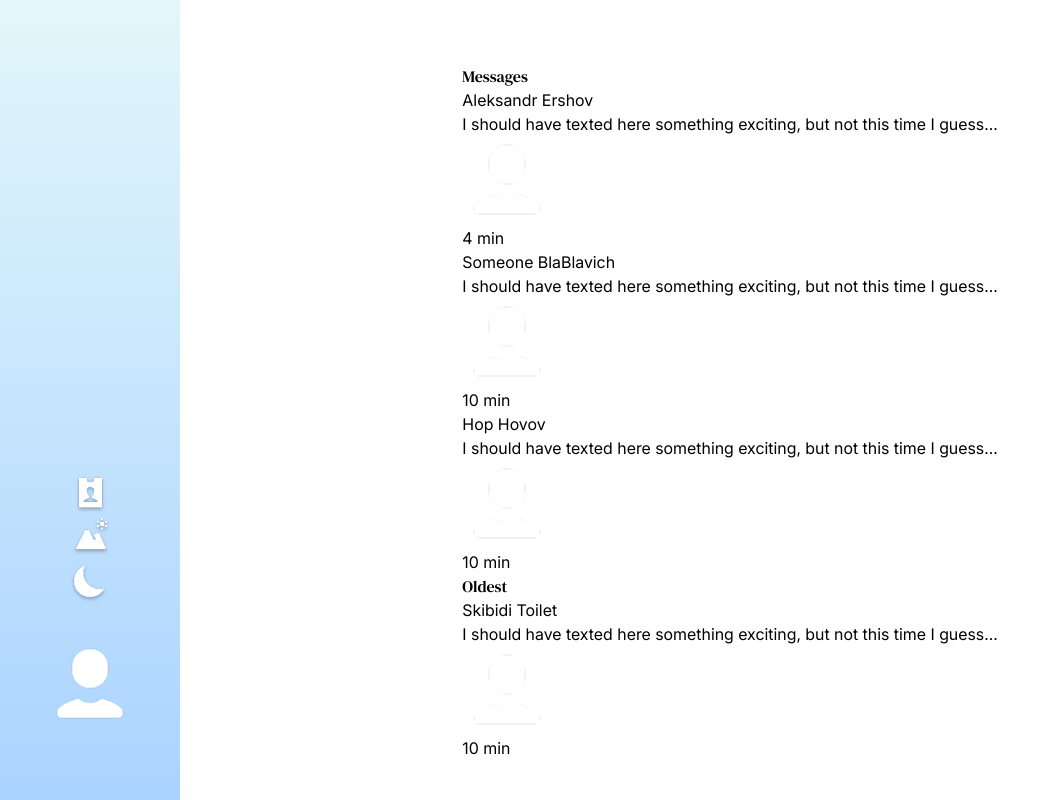
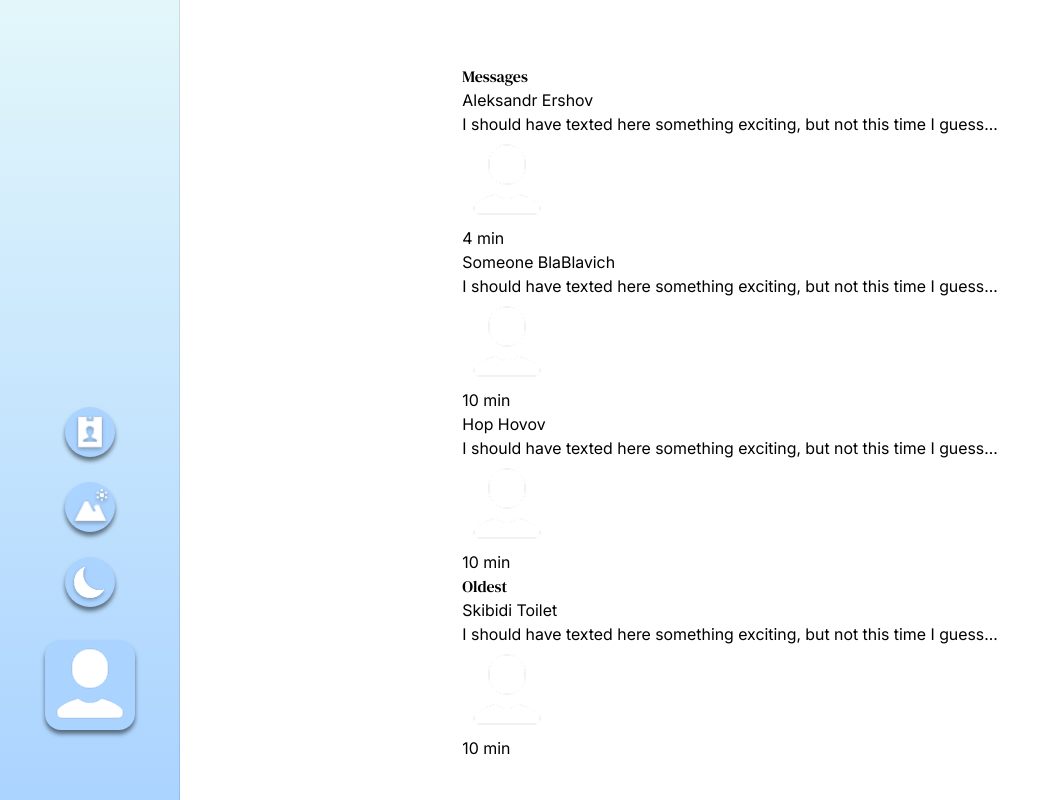
Before and after one commit to AleksandrRise/SkyChat, a React (Vite) app in the folder SkyChat/: page / in a window 1280 px wide. Shown: the whole page, without its empty margins (0-1060 px from the left). Built offline with nearby package versions, Linux system fonts and the light colour scheme.

Commit message:
configured aside using tailwind. Still haven't added any animation to the profile photo

```diff
--- a/SkyChat/src/components/App.tsx
+++ b/SkyChat/src/components/App.tsx
@@ -3,7 +3,7 @@ import Aside from "./aside/Aside"
 
 function App() {
   return (
-    <section className="flex w-full h-screen overflow-hidden">
+    <section className="flex w-full h-screen overflow-hidden text-textColor">
       <Aside />
       <Main />
     </section>
--- a/SkyChat/src/components/aside/Aside.tsx
+++ b/SkyChat/src/components/aside/Aside.tsx
@@ -4,15 +4,32 @@ import nameImg from "../../assets/images/aside/Name Tag.png"
 import defaultPhoto from "../../assets/images/Person.png"
 
 export default function Aside() {
+
+    const classProps = (type: string): string => {
+        const props: string = `bg-primary shadow-icons flex justify-center items-center`
+
+        if (type === "profile") {
+            return `${props} w-22.5 h-22.5 rounded-2xl`
+        }
+        return `${props} w-12.5 h-12.5 rounded-full hover:scale-110 transition-transform
+        duration-300 active:opacity-50`
+    }
+
     return <aside className="
-    w-45 h-full flex flex-col justify-end items-center bg-gradient-to-t
-    from-primary to-secondary
-    ">
+        w-45 h-full flex flex-col justify-end items-center bg-gradient-to-t
+        from-primary to-secondary border-r-1 border-black/10">
 
-        <button><img src={nameImg} /></button>
-        <button><img src={bgImg} /></button>
-        <button><img src={moonImg} /></button>
-        <button id="aside__profile" className="pb-17.5 pt-8.25">
+        <button className={`${classProps("icon")}`}>
+            <img src={nameImg} className="w-11 h-11 mt-1"/>
+        </button>
+        <button className={`${classProps("icon")} my-6.25`}>
+            <img src={bgImg} className="w-11 h-11 mt-1"/>
+        </button>
+        <button className={`${classProps("icon")}`}>
+            <img src={moonImg} className="w-12 h-12 mt-1"/>
+        </button>
+        <button id="aside__profile" className={`mb-17.5 mt-8.25
+            ${classProps("profile")}`}>
             <figure>
                 <img src={defaultPhoto} alt="Profile Photo" />
             </figure>
--- a/SkyChat/src/index.css
+++ b/SkyChat/src/index.css
@@ -17,7 +17,8 @@
     --color-secondary: #E3F7FA;
     --color-accent: #FDC500;
     --color-white: #F8F8F8;
-    --color-text: #000000;
+    --color-textColor: #000000;
     --color-success: #5BB35B;
     --color-error: #F5003D;
+    --shadow-icons: 0px 4px 4px rgb(0, 0, 0, 0.5);
 }
```
